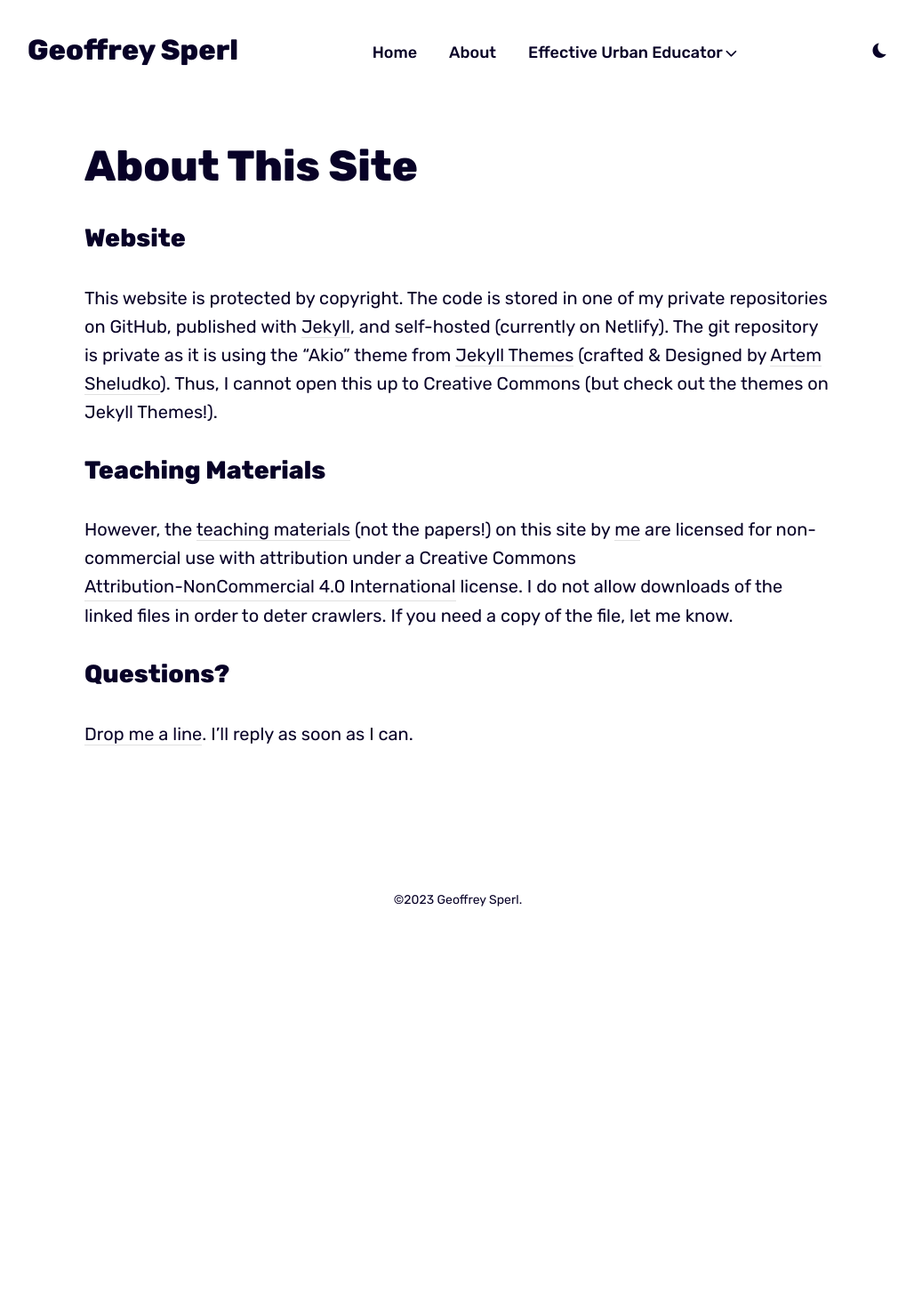
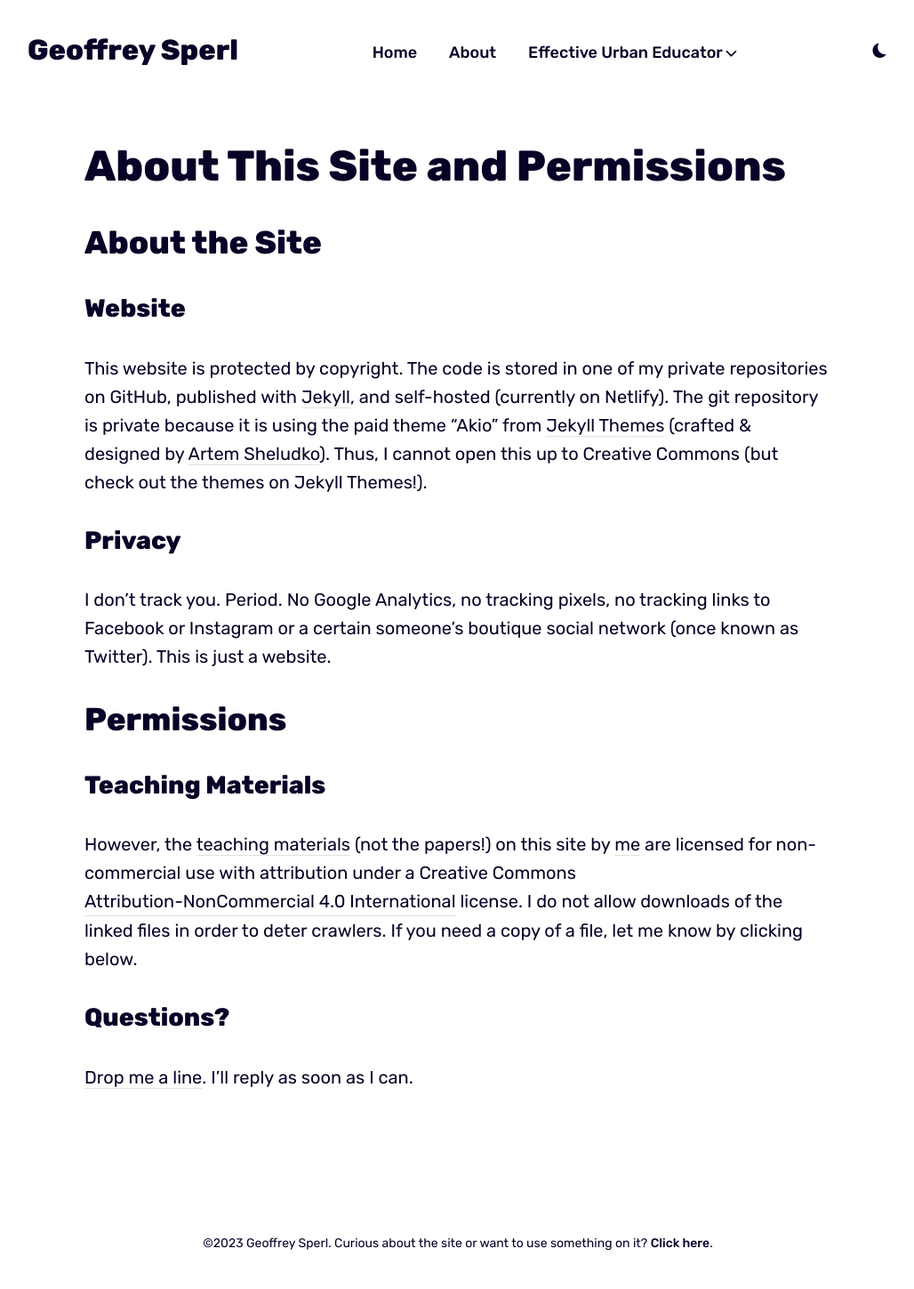
Before and after one commit to geoffreysperl/teaching, a Jekyll site: the page built from _pages/about-site.md, in a window 1280 px wide. Shown: the whole page at 89% size, without its empty margins (125-1153 px from the left). Built offline with Jekyll 4.4.1, drawn with Linux system fonts in a browser that asks for light colours; before the commit the page ends 1063 px from its top, so only the background shows below that.

Commit message:
Foot and about site edits

```diff
--- a/_includes/footer.html
+++ b/_includes/footer.html
@@ -30,7 +30,7 @@
   <div class="container">
     <div class="row">
       <div class="col col-12">
-        <div class="copyright">&copy;{{site.time | date: '%Y'}} Geoffrey Sperl.</div>
+        <div class="copyright">&copy;{{site.time | date: '%Y'}} Geoffrey Sperl. Curious about the site or want to use something on it? <a href="https://teaching.geoffreysperl.com/about-site/">Click here</a>.</div>
       </div>
     </div>
   </div>
--- a/_pages/about-site.md
+++ b/_pages/about-site.md
@@ -1,19 +1,27 @@
 ---
 layout: page
-title: About This Site
+title: About This Site and Permissions
 description:
 permalink: /about-site/
 # image: '/images/01-2.jpg'
 # image_caption: 'Photo by [Bruce Dixon](https://unsplash.com/photos/3M9WJQVHzog) on [Unsplash](https://unsplash.com/)'
 ---
 
+# About the Site
+
 ## Website
 
-This website is protected by copyright. The code is stored in one of my private repositories on GitHub, published with <a href="https://jekyllrb.com/">Jekyll</a>, and self-hosted (currently on Netlify). The git repository is private as it is using the "Akio" theme from <a href="https://index.jekyllthemes.io/">Jekyll Themes</a> (crafted & Designed by <a href="https://jekyllthemes.io/developers/artem-sheludko">Artem Sheludko</a>). Thus, I cannot open this up to Creative Commons (but check out the themes on Jekyll Themes!).
+This website is protected by copyright. The code is stored in one of my private repositories on GitHub, published with <a href="https://jekyllrb.com/">Jekyll</a>, and self-hosted (currently on Netlify). The git repository is private because it is using the paid theme "Akio" from <a href="https://index.jekyllthemes.io/">Jekyll Themes</a> (crafted & designed by <a href="https://jekyllthemes.io/developers/artem-sheludko">Artem Sheludko</a>). Thus, I cannot open this up to Creative Commons (but check out the themes on Jekyll Themes!).
+
+## Privacy
+
+I don't track you. Period. No Google Analytics, no tracking pixels, no tracking links to Facebook or Instagram or a certain someone's boutique social network (once known as Twitter). This is just a website.
+
+# Permissions
 
 ## Teaching Materials
 
-<p xmlns:cc="http://creativecommons.org/ns#" >However, the <a rel="cc:attributionURL" href="https://teaching.geoffreysperl.com">teaching materials</a> (not the papers!) on this site by <a rel="cc:attributionURL dct:creator" property="cc:attributionName" href="https://geoffreysperl.com">me</a> are licensed for non-commercial use with attribution under a Creative Commons <a href="http://creativecommons.org/licenses/by-nc/4.0/?ref=chooser-v1" target="_blank" rel="license noopener noreferrer" style="display:inline-block;">Attribution-NonCommercial 4.0 International</a> license. I do not allow downloads of the linked files in order to deter crawlers. If you need a copy of the file, let me know.</p>
+<p xmlns:cc="http://creativecommons.org/ns#" >However, the <a rel="cc:attributionURL" href="https://teaching.geoffreysperl.com">teaching materials</a> (not the papers!) on this site by <a rel="cc:attributionURL dct:creator" property="cc:attributionName" href="https://geoffreysperl.com">me</a> are licensed for non-commercial use with attribution under a Creative Commons <a href="http://creativecommons.org/licenses/by-nc/4.0/?ref=chooser-v1" target="_blank" rel="license noopener noreferrer" style="display:inline-block;">Attribution-NonCommercial 4.0 International</a> license. I do not allow downloads of the linked files in order to deter crawlers. If you need a copy of a file, let me know by clicking below.</p>
 
 ## Questions?
 
```
